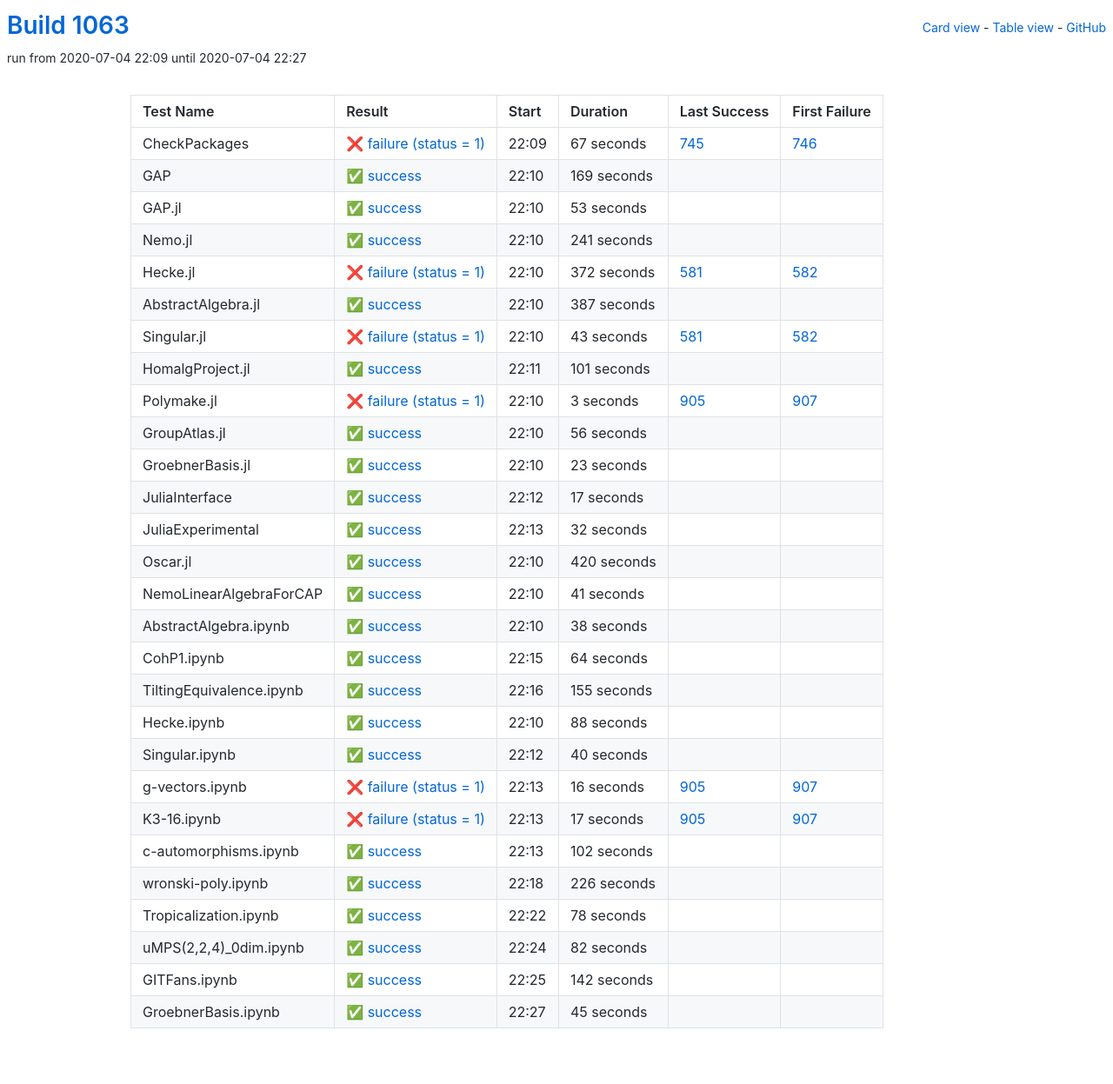
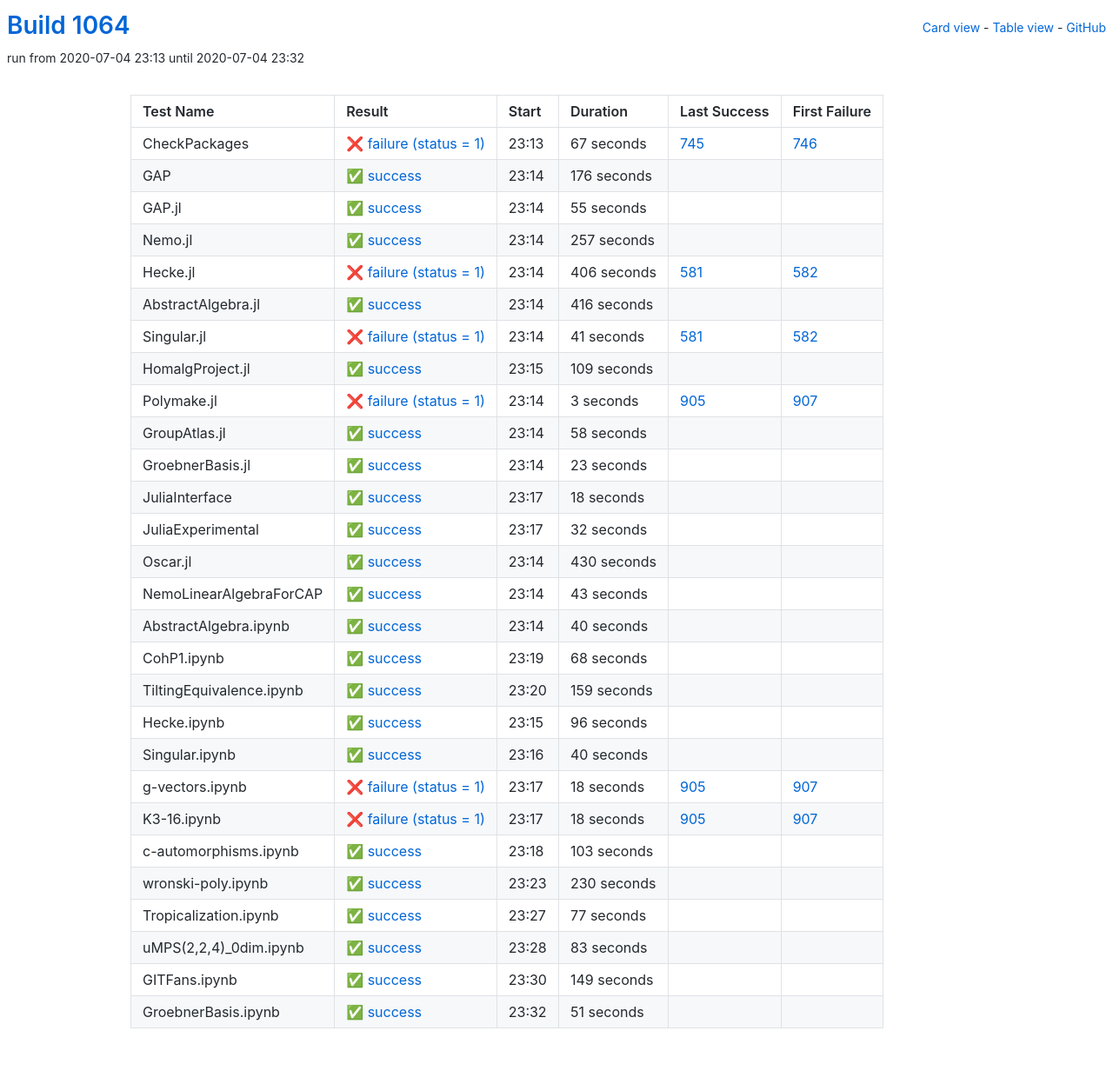
Before and after one commit to oscar-system/oscar-ci-status-1.4, a Jekyll site: the page built from table.html, in a window 1280 px wide. Shown: the whole page at 87% size. Built offline with Jekyll 4.4.1, drawn with Linux system fonts in a browser that asks for light colours.

Commit message:
Build #1064

```diff
--- a/_data/ci.yml
+++ b/_data/ci.yml
@@ -1,6 +1,6 @@
 ---
-build: 1063
-build_url: https://oscarci.mathematik.uni-kl.de/job/oscar-julia-1.4/1063/
+build: 1064
+build_url: https://oscarci.mathematik.uni-kl.de/job/oscar-julia-1.4/1064/
 job: oscar-julia-1.4
 organization: oscar-system
 repo: oscar-ci-status-1.4
@@ -8,8 +8,8 @@ repourl: https://github.com/oscar-system/oscar-ci-status-1.4
 tests:
 - name: CheckPackages
   id: checkpackages
-  log: https://oscarci.mathematik.uni-kl.de/job/oscar-julia-1.4/1063/artifact/logs/build-1063/CheckPackages.log
-  start: 2020-07-04 22:09
+  log: https://oscarci.mathematik.uni-kl.de/job/oscar-julia-1.4/1064/artifact/logs/build-1064/CheckPackages.log
+  start: 2020-07-04 23:13
   success: false
   exitcode: 1
   status: failure
@@ -20,92 +20,92 @@ tests:
   first_failure_url: https://oscarci.mathematik.uni-kl.de/job/oscar-julia-1.4/746/
 - name: GAP
   id: gap
-  log: https://oscarci.mathematik.uni-kl.de/job/oscar-julia-1.4/1063/artifact/logs/build-1063/GAP.log
-  start: 2020-07-04 22:10
+  log: https://oscarci.mathematik.uni-kl.de/job/oscar-julia-1.4/1064/artifact/logs/build-1064/GAP.log
+  start: 2020-07-04 23:14
   success: true
   exitcode: 0
   status: success
-  duration: 169
+  duration: 176
   last_success: false
   last_success_url:
   first_failure: false
   first_failure_url:
 - name: GAP.jl
   id: gap-jl
-  log: https://oscarci.mathematik.uni-kl.de/job/oscar-julia-1.4/1063/artifact/logs/build-1063/GAP.jl.log
-  start: 2020-07-04 22:10
+  log: https://oscarci.mathematik.uni-kl.de/job/oscar-julia-1.4/1064/artifact/logs/build-1064/GAP.jl.log
+  start: 2020-07-04 23:14
   success: true
   exitcode: 0
   status: success
-  duration: 53
+  duration: 55
   last_success: false
   last_success_url:
   first_failure: false
   first_failure_url:
 - name: Nemo.jl
   id: nemo-jl
-  log: https://oscarci.mathematik.uni-kl.de/job/oscar-julia-1.4/1063/artifact/logs/build-1063/Nemo.jl.log
-  start: 2020-07-04 22:10
+  log: https://oscarci.mathematik.uni-kl.de/job/oscar-julia-1.4/1064/artifact/logs/build-1064/Nemo.jl.log
+  start: 2020-07-04 23:14
   success: true
   exitcode: 0
   status: success
-  duration: 241
+  duration: 257
   last_success: false
   last_success_url:
   first_failure: false
   first_failure_url:
 - name: Hecke.jl
   id: hecke-jl
-  log: https://oscarci.mathematik.uni-kl.de/job/oscar-julia-1.4/1063/artifact/logs/build-1063/Hecke.jl.log
-  start: 2020-07-04 22:10
+  log: https://oscarci.mathematik.uni-kl.de/job/oscar-julia-1.4/1064/artifact/logs/build-1064/Hecke.jl.log
+  start: 2020-07-04 23:14
   success: false
   exitcode: 1
   status: failure
-  duration: 372
+  duration: 406
   last_success: 581
   last_success_url: https://oscarci.mathematik.uni-kl.de/job/oscar-julia-1.4/581/
   first_failure: 582
   first_failure_url: https://oscarci.mathematik.uni-kl.de/job/oscar-julia-1.4/582/
 - name: AbstractAlgebra.jl
   id: abstractalgebra-jl
-  log: https://oscarci.mathematik.uni-kl.de/job/oscar-julia-1.4/1063/artifact/logs/build-1063/AbstractAlgebra.jl.log
-  start: 2020-07-04 22:10
+  log: https://oscarci.mathematik.uni-kl.de/job/oscar-julia-1.4/1064/artifact/logs/build-1064/AbstractAlgebra.jl.log
+  start: 2020-07-04 23:14
   success: true
   exitcode: 0
   status: success
-  duration: 387
+  duration: 416
   last_success: false
   last_success_url:
   first_failure: false
   first_failure_url:
 - name: Singular.jl
   id: singular-jl
-  log: https://oscarci.mathematik.uni-kl.de/job/oscar-julia-1.4/1063/artifact/logs/build-1063/Singular.jl.log
-  start: 2020-07-04 22:10
+  log: https://oscarci.mathematik.uni-kl.de/job/oscar-julia-1.4/1064/artifact/logs/build-1064/Singular.jl.log
+  start: 2020-07-04 23:14
   success: false
   exitcode: 1
   status: failure
-  duration: 43
+  duration: 41
   last_success: 581
   last_success_url: https://oscarci.mathematik.uni-kl.de/job/oscar-julia-1.4/581/
   first_failure: 582
   first_failure_url: https://oscarci.mathematik.uni-kl.de/job/oscar-julia-1.4/582/
 - name: HomalgProject.jl
   id: homalgproject-jl
-  log: https://oscarci.mathematik.uni-kl.de/job/oscar-julia-1.4/1063/artifact/logs/build-1063/HomalgProject.jl.log
-  start: 2020-07-04 22:11
+  log: https://oscarci.mathematik.uni-kl.de/job/oscar-julia-1.4/1064/artifact/logs/build-1064/HomalgProject.jl.log
+  start: 2020-07-04 23:15
   success: true
   exitcode: 0
   status: success
-  duration: 101
+  duration: 109
   last_success: false
   last_success_url:
   first_failure: false
   first_failure_url:
 - name: Polymake.jl
   id: polymake-jl
-  log: https://oscarci.mathematik.uni-kl.de/job/oscar-julia-1.4/1063/artifact/logs/build-1063/Polymake.jl.log
-  start: 2020-07-04 22:10
+  log: https://oscarci.mathematik.uni-kl.de/job/oscar-julia-1.4/1064/artifact/logs/build-1064/Polymake.jl.log
+  start: 2020-07-04 23:14
   success: false
   exitcode: 1
   status: failure
@@ -116,20 +116,20 @@ tests:
   first_failure_url: https://oscarci.mathematik.uni-kl.de/job/oscar-julia-1.4/907/
 - name: GroupAtlas.jl
   id: groupatlas-jl
-  log: https://oscarci.mathematik.uni-kl.de/job/oscar-julia-1.4/1063/artifact/logs/build-1063/GroupAtlas.jl.log
-  start: 2020-07-04 22:10
+  log: https://oscarci.mathematik.uni-kl.de/job/oscar-julia-1.4/1064/artifact/logs/build-1064/GroupAtlas.jl.log
+  start: 2020-07-04 23:14
   success: true
   exitcode: 0
   status: success
-  duration: 56
+  duration: 58
   last_success: false
   last_success_url:
   first_failure: false
   first_failure_url:
 - name: GroebnerBasis.jl
   id: groebnerbasis-jl
-  log: https://oscarci.mathematik.uni-kl.de/job/oscar-julia-1.4/1063/artifact/logs/build-1063/GroebnerBasis.jl.log
-  start: 2020-07-04 22:10
+  log: https://oscarci.mathematik.uni-kl.de/job/oscar-julia-1.4/1064/artifact/logs/build-1064/GroebnerBasis.jl.log
+  start: 2020-07-04 23:14
   success: true
   exitcode: 0
   status: success
@@ -140,20 +140,20 @@ tests:
   first_failure_url:
 - name: JuliaInterface
   id: juliainterface
-  log: https://oscarci.mathematik.uni-kl.de/job/oscar-julia-1.4/1063/artifact/logs/build-1063/JuliaInterface.log
-  start: 2020-07-04 22:12
+  log: https://oscarci.mathematik.uni-kl.de/job/oscar-julia-1.4/1064/artifact/logs/build-1064/JuliaInterface.log
+  start: 2020-07-04 23:17
   success: true
   exitcode: 0
   status: success
-  duration: 17
+  duration: 18
   last_success: false
   last_success_url:
   first_failure: false
   first_failure_url:
 - name: JuliaExperimental
   id: juliaexperimental
-  log: https://oscarci.mathematik.uni-kl.de/job/oscar-julia-1.4/1063/artifact/logs/build-1063/JuliaExperimental.log
-  start: 2020-07-04 22:13
+  log: https://oscarci.mathematik.uni-kl.de/job/oscar-julia-1.4/1064/artifact/logs/build-1064/JuliaExperimental.log
+  start: 2020-07-04 23:17
   success: true
   exitcode: 0
   status: success
@@ -164,80 +164,80 @@ tests:
   first_failure_url:
 - name: Oscar.jl
   id: oscar-jl
-  log: https://oscarci.mathematik.uni-kl.de/job/oscar-julia-1.4/1063/artifact/logs/build-1063/Oscar.jl.log
-  start: 2020-07-04 22:10
+  log: https://oscarci.mathematik.uni-kl.de/job/oscar-julia-1.4/1064/artifact/logs/build-1064/Oscar.jl.log
+  start: 2020-07-04 23:14
   success: true
   exitcode: 0
   status: success
-  duration: 420
+  duration: 430
   last_success: false
   last_success_url:
   first_failure: false
   first_failure_url:
 - name: NemoLinearAlgebraForCAP
   id: nemolinearalgebraforcap
-  log: https://oscarci.mathematik.uni-kl.de/job/oscar-julia-1.4/1063/artifact/logs/build-1063/NemoLinearAlgebraForCAP.log
-  start: 2020-07-04 22:10
+  log: https://oscarci.mathematik.uni-kl.de/job/oscar-julia-1.4/1064/artifact/logs/build-1064/NemoLinearAlgebraForCAP.log
+  start: 2020-07-04 23:14
   success: true
   exitcode: 0
   status: success
-  duration: 41
+  duration: 43
   last_success: false
   last_success_url:
   first_failure: false
   first_failure_url:
 - name: AbstractAlgebra.ipynb
   id: abstractalgebra-ipynb
-  log: https://oscarci.mathematik.uni-kl.de/job/oscar-julia-1.4/1063/artifact/logs/build-1063/AbstractAlgebra.ipynb.log
-  start: 2020-07-04 22:10
+  log: https://oscarci.mathematik.uni-kl.de/job/oscar-julia-1.4/1064/artifact/logs/build-1064/AbstractAlgebra.ipynb.log
+  start: 2020-07-04 23:14
   success: true
   exitcode: 0
   status: success
-  duration: 38
+  duration: 40
   last_success: false
   last_success_url:
   first_failure: false
   first_failure_url:
 - name: CohP1.ipynb
   id: cohp1-ipynb
-  log: https://oscarci.mathematik.uni-kl.de/job/oscar-julia-1.4/1063/artifact/logs/build-1063/CohP1.ipynb.log
-  start: 2020-07-04 22:15
+  log: https://oscarci.mathematik.uni-kl.de/job/oscar-julia-1.4/1064/artifact/logs/build-1064/CohP1.ipynb.log
+  start: 2020-07-04 23:19
   success: true
   exitcode: 0
   status: success
-  duration: 64
+  duration: 68
   last_success: false
   last_success_url:
   first_failure: false
   first_failure_url:
 - name: TiltingEquivalence.ipynb
   id: tiltingequivalence-ipynb
-  log: https://oscarci.mathematik.uni-kl.de/job/oscar-julia-1.4/1063/artifact/logs/build-1063/TiltingEquivalence.ipynb.log
-  start: 2020-07-04 22:16
+  log: https://oscarci.mathematik.uni-kl.de/job/oscar-julia-1.4/1064/artifact/logs/build-1064/TiltingEquivalence.ipynb.log
+  start: 2020-07-04 23:20
   success: true
   exitcode: 0
   status: success
-  duration: 155
+  duration: 159
   last_success: false
   last_success_url:
   first_failure: false
   first_failure_url:
 - name: Hecke.ipynb
   id: hecke-ipynb
-  log: https://oscarci.mathematik.uni-kl.de/job/oscar-julia-1.4/1063/artifact/logs/build-1063/Hecke.ipynb.log
-  start: 2020-07-04 22:10
+  log: https://oscarci.mathematik.uni-kl.de/job/oscar-julia-1.4/1064/artifact/logs/build-1064/Hecke.ipynb.log
+  start: 2020-07-04 23:15
   success: true
   exitcode: 0
   status: success
-  duration: 88
+  duration: 96
   last_success: false
   last_success_url:
   first_failure: false
   first_failure_url:
 - name: Singular.ipynb
   id: singular-ipynb
-  log: https://oscarci.mathematik.uni-kl.de/job/oscar-julia-1.4/1063/artifact/logs/build-1063/Singular.ipynb.log
-  start: 2020-07-04 22:12
+  log: https://oscarci.mathematik.uni-kl.de/job/oscar-julia-1.4/1064/artifact/logs/build-1064/Singular.ipynb.log
+  start: 2020-07-04 23:16
   success: true
   exitcode: 0
   status: success
@@ -248,96 +248,96 @@ tests:
   first_failure_url:
 - name: g-vectors.ipynb
   id: g-vectors-ipynb
-  log: https://oscarci.mathematik.uni-kl.de/job/oscar-julia-1.4/1063/artifact/logs/build-1063/g-vectors.ipynb.log
-  start: 2020-07-04 22:13
+  log: https://oscarci.mathematik.uni-kl.de/job/oscar-julia-1.4/1064/artifact/logs/build-1064/g-vectors.ipynb.log
+  start: 2020-07-04 23:17
   success: false
   exitcode: 1
   status: failure
-  duration: 16
+  duration: 18
   last_success: 905
   last_success_url: https://oscarci.mathematik.uni-kl.de/job/oscar-julia-1.4/905/
   first_failure: 907
   first_failure_url: https://oscarci.mathematik.uni-kl.de/job/oscar-julia-1.4/907/
 - name: K3-16.ipynb
   id: k3-16-ipynb
-  log: https://oscarci.mathematik.uni-kl.de/job/oscar-julia-1.4/1063/artifact/logs/build-1063/K3-16.ipynb.log
-  start: 2020-07-04 22:13
+  log: https://oscarci.mathematik.uni-kl.de/job/oscar-julia-1.4/1064/artifact/logs/build-1064/K3-16.ipynb.log
+  start: 2020-07-04 23:17
   success: false
   exitcode: 1
   status: failure
-  duration: 17
+  duration: 18
   last_success: 905
   last_success_url: https://oscarci.mathematik.uni-kl.de/job/oscar-julia-1.4/905/
   first_failure: 907
   first_failure_url: https://oscarci.mathematik.uni-kl.de/job/oscar-julia-1.4/907/
 - name: c-automorphisms.ipynb
   id: c-automorphisms-ipynb
-  log: https://oscarci.mathematik.uni-kl.de/job/oscar-julia-1.4/1063/artifact/logs/build-1063/c-automorphisms.ipynb.log
-  start: 2020-07-04 22:13
+  log: https://oscarci.mathematik.uni-kl.de/job/oscar-julia-1.4/1064/artifact/logs/build-1064/c-automorphisms.ipynb.log
+  start: 2020-07-04 23:18
   success: true
   exitcode: 0
   status: success
-  duration: 102
+  duration: 103
   last_success: false
   last_success_url:
   first_failure: false
   first_failure_url:
 - name: wronski-poly.ipynb
   id: wronski-poly-ipynb
-  log: https://oscarci.mathematik.uni-kl.de/job/oscar-julia-1.4/1063/artifact/logs/build-1063/wronski-poly.ipynb.log
-  start: 2020-07-04 22:18
+  log: https://oscarci.mathematik.uni-kl.de/job/oscar-julia-1.4/1064/artifact/logs/build-1064/wronski-poly.ipynb.log
+  start: 2020-07-04 23:23
   success: true
   exitcode: 0
   status: success
-  duration: 226
+  duration: 230
   last_success: false
   last_success_url:
   first_failure: false
   first_failure_url:
 - name: Tropicalization.ipynb
   id: tropicalization-ipynb
-  log: https://oscarci.mathematik.uni-kl.de/job/oscar-julia-1.4/1063/artifact/logs/build-1063/Tropicalization.ipynb.log
-  start: 2020-07-04 22:22
+  log: https://oscarci.mathematik.uni-kl.de/job/oscar-julia-1.4/1064/artifact/logs/build-1064/Tropicalization.ipynb.log
+  start: 2020-07-04 23:27
   success: true
   exitcode: 0
   status: success
-  duration: 78
+  duration: 77
   last_success: false
   last_success_url:
   first_failure: false
   first_failure_url:
 - name: uMPS(2,2,4)_0dim.ipynb
   id: umps-2-2-4-0dim-ipynb
-  log: https://oscarci.mathematik.uni-kl.de/job/oscar-julia-1.4/1063/artifact/logs/build-1063/uMPS-2-2-4-_0dim.ipynb.log
-  start: 2020-07-04 22:24
+  log: https://oscarci.mathematik.uni-kl.de/job/oscar-julia-1.4/1064/artifact/logs/build-1064/uMPS-2-2-4-_0dim.ipynb.log
+  start: 2020-07-04 23:28
   success: true
   exitcode: 0
   status: success
-  duration: 82
+  duration: 83
   last_success: false
   last_success_url:
   first_failure: false
   first_failure_url:
 - name: GITFans.ipynb
   id: gitfans-ipynb
-  log: https://oscarci.mathematik.uni-kl.de/job/oscar-julia-1.4/1063/artifact/logs/build-1063/GITFans.ipynb.log
-  start: 2020-07-04 22:25
+  log: https://oscarci.mathematik.uni-kl.de/job/oscar-julia-1.4/1064/artifact/logs/build-1064/GITFans.ipynb.log
+  start: 2020-07-04 23:30
   success: true
   exitcode: 0
   status: success
-  duration: 142
+  duration: 149
   last_success: false
   last_success_url:
   first_failure: false
   first_failure_url:
 - name: GroebnerBasis.ipynb
   id: groebnerbasis-ipynb
-  log: https://oscarci.mathematik.uni-kl.de/job/oscar-julia-1.4/1063/artifact/logs/build-1063/GroebnerBasis.ipynb.log
-  start: 2020-07-04 22:27
+  log: https://oscarci.mathematik.uni-kl.de/job/oscar-julia-1.4/1064/artifact/logs/build-1064/GroebnerBasis.ipynb.log
+  start: 2020-07-04 23:32
   success: true
   exitcode: 0
   status: success
-  duration: 45
+  duration: 51
   last_success: false
   last_success_url:
   first_failure: false
```
Also changed, not shown: README.md.
